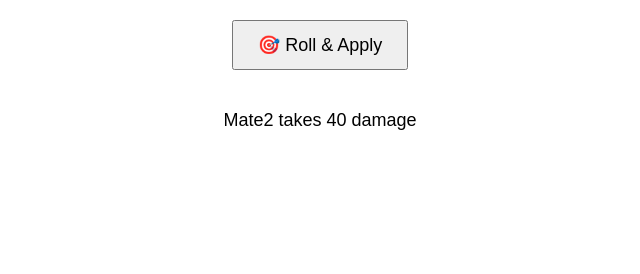
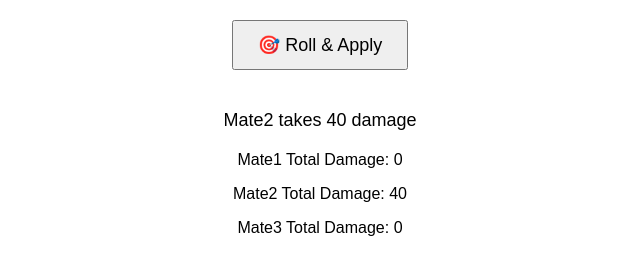
Before and after one commit to ericcapo/test, a plain HTML site: page index.html in a window 1280 px wide. Both pictures are taken after a click on the button "🎯 Roll & Apply". Shown: the part 98-372 px from the top of the page, without its empty margins (320-960 px from the left). Drawn offline with Linux system fonts and the light colour scheme.

Commit message:
Update index.html

```diff
--- a/index.html
+++ b/index.html
@@ -17,20 +17,42 @@
       font-size: 18px;
       margin-top: 20px;
     }
+    #totals {
+      font-size: 16px;
+      margin-top: 20px;
+    }
   </style>
 </head>
 <body>
   <h1>MicroMates</h1>
   <button onclick="rollAndApply()">🎯 Roll & Apply</button>
+
   <div id="result">No damage yet</div>
+
+  <div id="totals">
+    <p>Mate1 Total Damage: <span id="d1">0</span></p>
+    <p>Mate2 Total Damage: <span id="d2">0</span></p>
+    <p>Mate3 Total Damage: <span id="d3">0</span></p>
+  </div>
 
   <script>
     const targets = ["Mate1", "Mate2", "Mate3"];
+    const damageTotals = {
+      "Mate1": 0,
+      "Mate2": 0,
+      "Mate3": 0
+    };
 
     function rollAndApply() {
       const target = targets[Math.floor(Math.random() * targets.length)];
       const damage = (Math.floor(Math.random() * 6) + 1) * 10; // 10 to 60
+      damageTotals[target] += damage;
+
       document.getElementById("result").textContent = `${target} takes ${damage} damage`;
+
+      document.getElementById("d1").textContent = damageTotals["Mate1"];
+      document.getElementById("d2").textContent = damageTotals["Mate2"];
+      document.getElementById("d3").textContent = damageTotals["Mate3"];
     }
   </script>
 </body>
```
